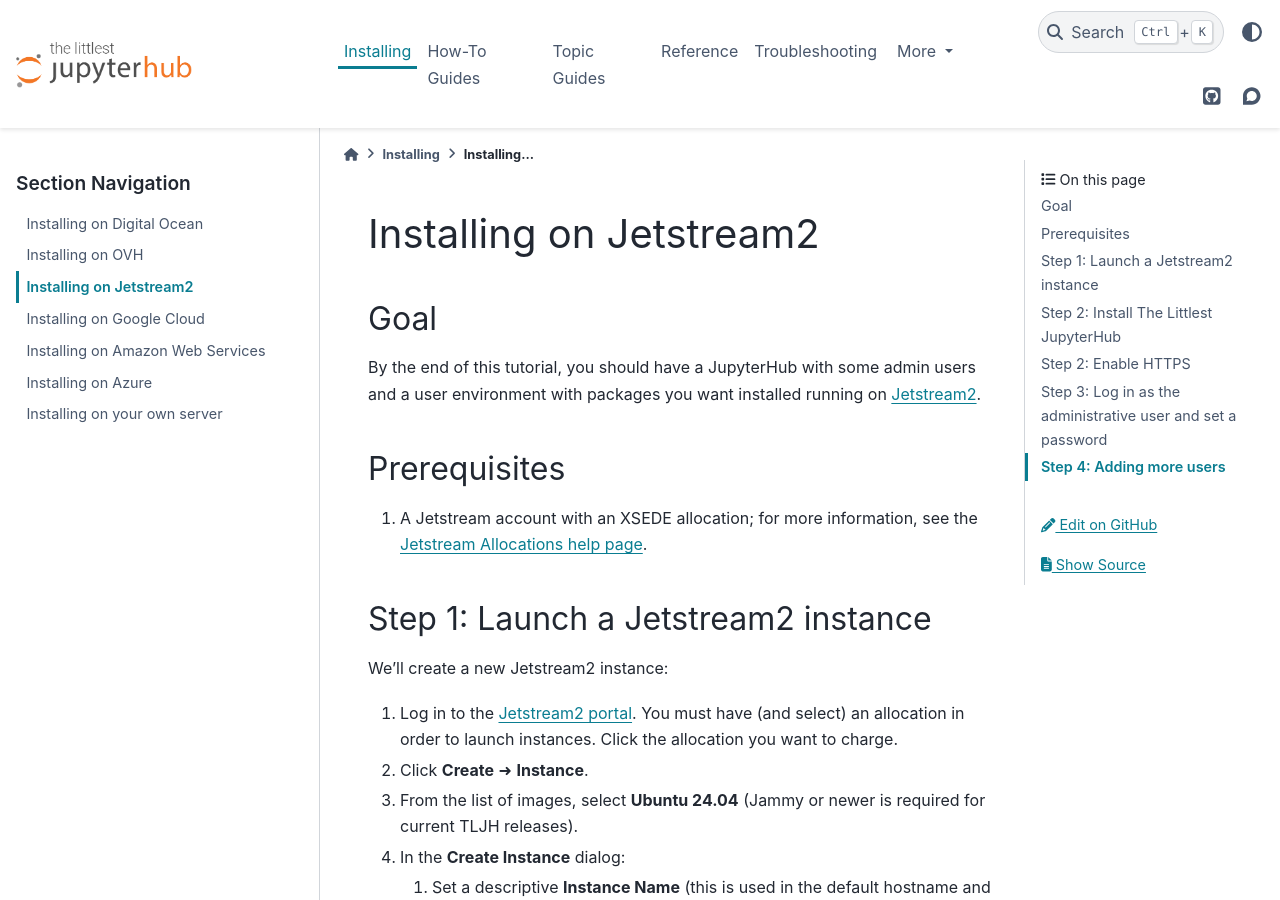
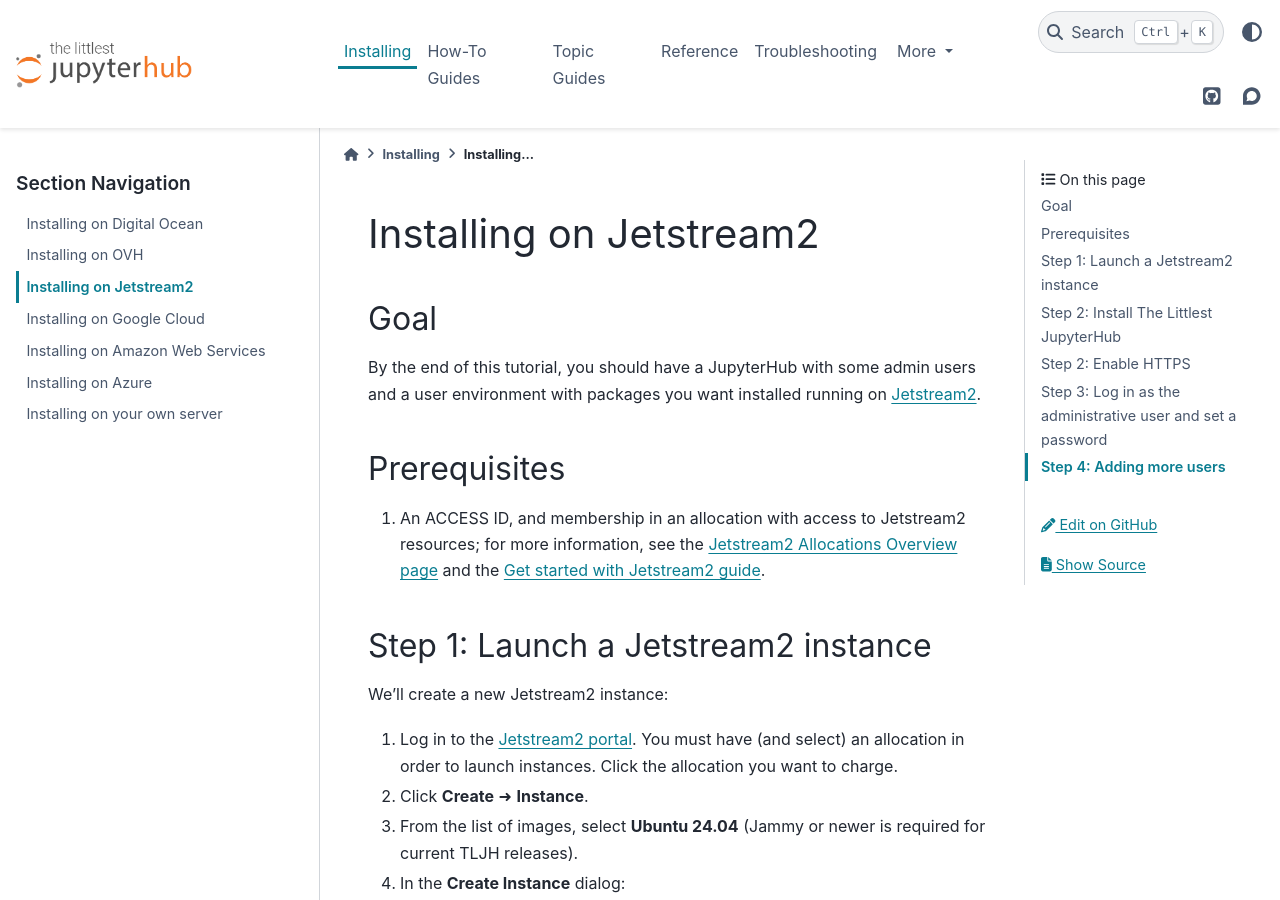
Before and after one commit to jupyterhub/the-littlest-jupyterhub, a Sphinx documentation site: the page built from docs/install/jetstream.md, in a window 1280 px wide and 900 px high. Built offline with Sphinx 7.4.7 and the PyData theme 0.15.4, drawn with Linux system fonts in a browser that asks for light colours.

Commit message:
add the last of @julianpistorious fixes

```diff
--- a/docs/install/jetstream.md
+++ b/docs/install/jetstream.md
@@ -10,8 +10,8 @@
 
 ## Prerequisites
 
-1. A Jetstream account with an XSEDE allocation; for more information,
-   see the [Jetstream Allocations help page](https://jetstream-cloud.org/allocations/).
+1. An ACCESS ID, and membership in an allocation with access to Jetstream2 resources; for more information,
+   see the [Jetstream2 Allocations Overview page](https://docs.jetstream-cloud.org/alloc/overview/) and the [Get started with Jetstream2 guide](https://jetstream-cloud.org/get-started/).
 
 ## Step 1: Launch a Jetstream2 instance
 
```
